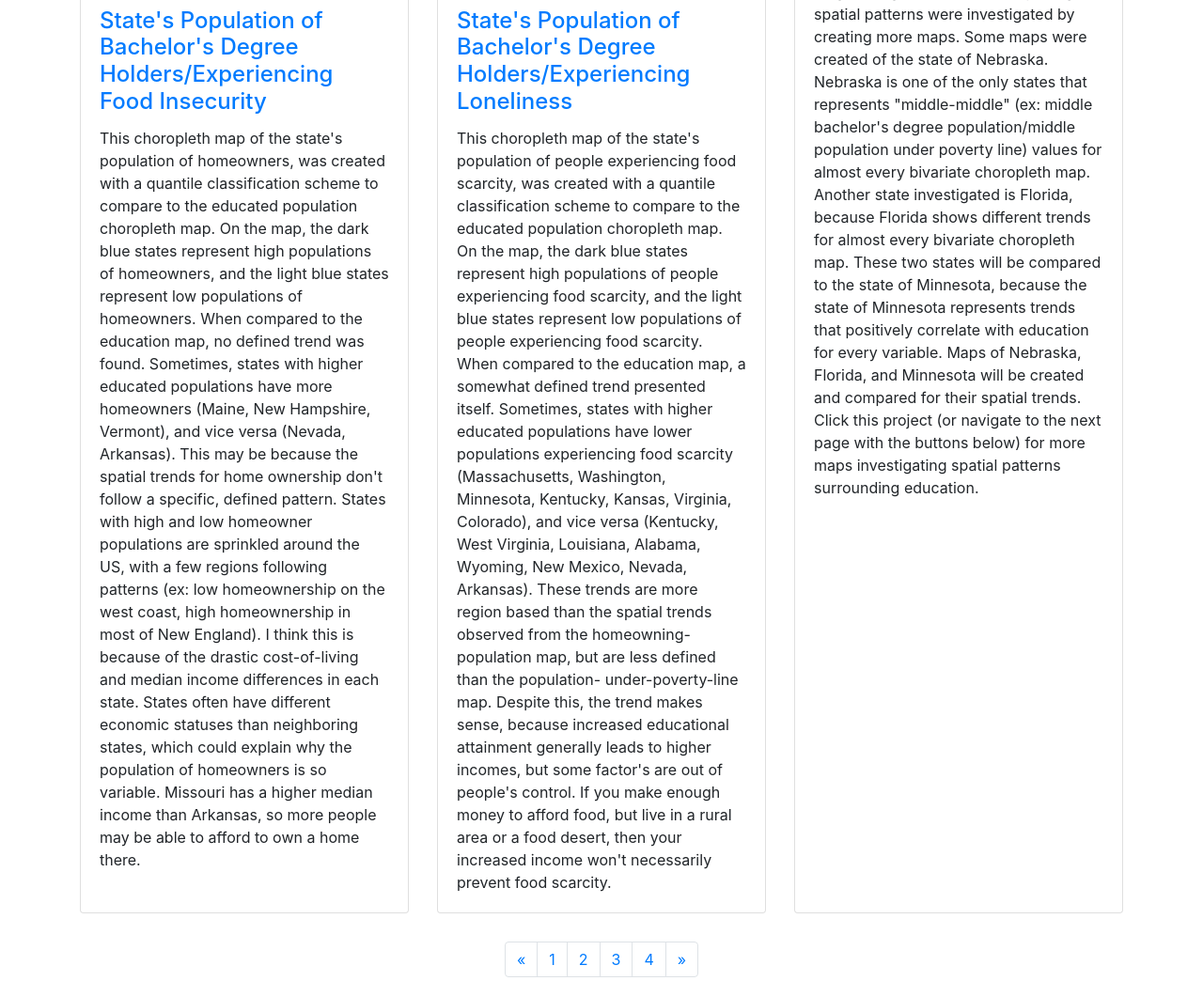
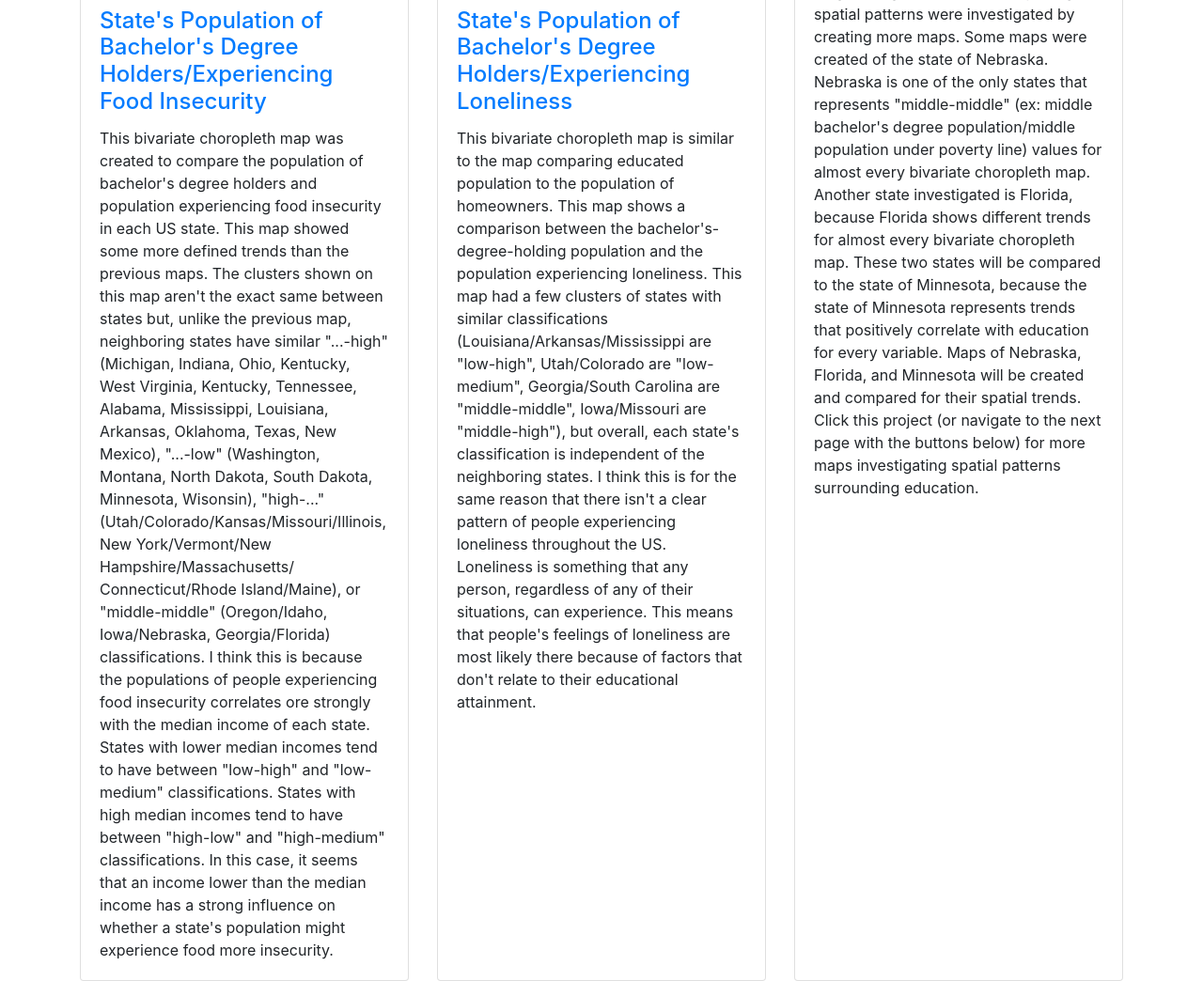
Before and after one commit to casie-meyer/educationeffects_cm, a website: page index3.html in a window 1280 px wide. Shown: the part 1960-3004 px from the top of the page at 94% size. Drawn offline with Linux system fonts and the light colour scheme.

Commit message:
Update index3.html

```diff
--- a/index3.html
+++ b/index3.html
@@ -132,13 +132,14 @@
               <h4 class="card-title">
                 <a href="https://observablehq.com/d/d2ab45cb7331619b">State's Population of Bachelor's Degree Holders/Experiencing Food Insecurity</a>
               </h4>
-              <p class="card-text">This choropleth map of the state's population of homeowners, was created with a quantile classification scheme to compare to the educated population
-                                    choropleth map. On the map, the dark blue states represent high populations of homeowners, and the light blue states represent low populations of homeowners.
-                                  When compared to the education map, no defined trend was found. Sometimes, states with higher educated populations have more homeowners (Maine, New Hampshire, Vermont),
-                                  and vice versa (Nevada, Arkansas). This may be because the spatial trends for home ownership don't follow a specific, defined pattern. States with high and low homeowner
-                                  populations are sprinkled around the US, with a few regions following patterns (ex: low homeownership on the west coast, high homeownership in most of New England).
-                                  I think this is because of the drastic cost-of-living and median income differences in each state. States often have different economic statuses than neighboring states,
-                                  which could explain why the population of homeowners is so variable. Missouri has a higher median income than Arkansas, so more people may be able to afford to own a home there. </p>
+              <p class="card-text">This bivariate choropleth map was created to compare the population of bachelor's degree holders and population experiencing food insecurity in each US state. This map showed
+                                   some more defined trends than the previous maps. The clusters shown on this map aren't the exact same between states but, unlike the previous map, neighboring states have
+                                  similar "...-high" (Michigan, Indiana, Ohio, Kentucky, West Virginia, Kentucky, Tennessee, Alabama, Mississippi, Louisiana, Arkansas, Oklahoma, Texas, New Mexico), "...-low"
+                                  (Washington, Montana, North Dakota, South Dakota, Minnesota, Wisonsin), "high-..." (Utah/Colorado/Kansas/Missouri/Illinois, New York/Vermont/New Hampshire/Massachusetts/
+                                  Connecticut/Rhode Island/Maine), or "middle-middle" (Oregon/Idaho, Iowa/Nebraska, Georgia/Florida) classifications. I think this is because the populations of people experiencing
+                                  food insecurity correlates ore strongly with the median income of each state. States with lower median incomes tend to have between "low-high" and "low-medium" classifications.
+                                  States with high median incomes tend to have between "high-low" and "high-medium" classifications. In this case, it seems that an income lower than the median income has a strong
+                                  influence on whether a state's population might experience food more insecurity. </p>
             </div>
           </div>
         </div>
@@ -149,13 +150,11 @@
               <h4 class="card-title">
                 <a href="https://observablehq.com/d/81abe9120bc73b5d">State's Population of Bachelor's Degree Holders/Experiencing Loneliness</a>
               </h4>
-              <p class="card-text"> This choropleth map of the state's population of people experiencing food scarcity, was created with a quantile classification scheme to compare to the educated population
-                                    choropleth map. On the map, the dark blue states represent high populations of people experiencing food scarcity, and the light blue states represent low populations of people
-                                    experiencing food scarcity. When compared to the education map, a somewhat defined trend presented itself. Sometimes, states with higher educated populations have lower populations
-                                    experiencing food scarcity (Massachusetts, Washington, Minnesota, Kentucky, Kansas, Virginia, Colorado), and vice versa (Kentucky, West Virginia, Louisiana, Alabama, Wyoming,
-                                    New Mexico, Nevada, Arkansas). These trends are more region based than the spatial trends observed from the homeowning-population map, but are less defined than the population-
-                                    under-poverty-line map. Despite this, the trend makes sense, because increased educational attainment generally leads to higher incomes, but some factor's are out of people's control.
-                                    If you make enough money to afford food, but live in a rural area or a food desert, then your increased income won't necessarily prevent food scarcity. </p>
+              <p class="card-text"> This bivariate choropleth map is similar to the map comparing educated population to the population of homeowners. This map shows a comparison between the bachelor's-degree-holding population and
+                                    the population experiencing loneliness. This map had a few clusters of states with similar classifications (Louisiana/Arkansas/Mississippi are "low-high", Utah/Colorado are "low-medium", Georgia/South
+                                    Carolina are "middle-middle", Iowa/Missouri are "middle-high"), but overall, each state's classification is independent of the neighboring states. I think this is for the same reason that there isn't
+                                    a clear pattern of people experiencing loneliness throughout the US. Loneliness is something that any person, regardless of any of their situations, can experience. This means that people's feelings
+                                    of loneliness are most likely there because of factors that don't relate to their educational attainment. </p>
             </div>
           </div>
         </div>
```
